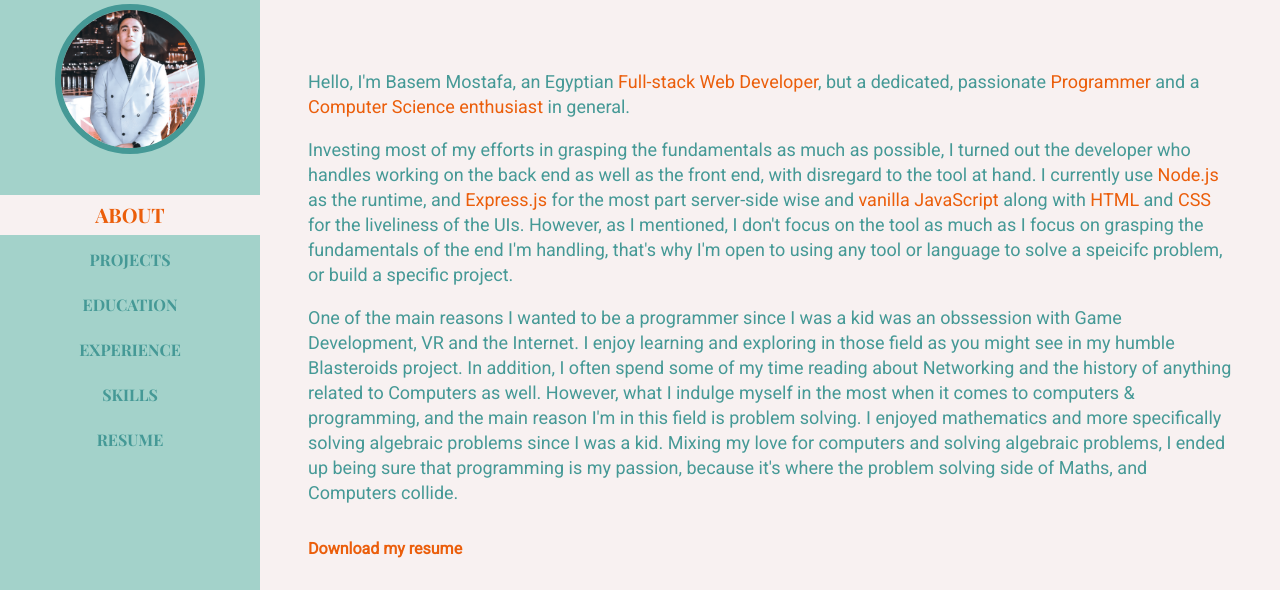
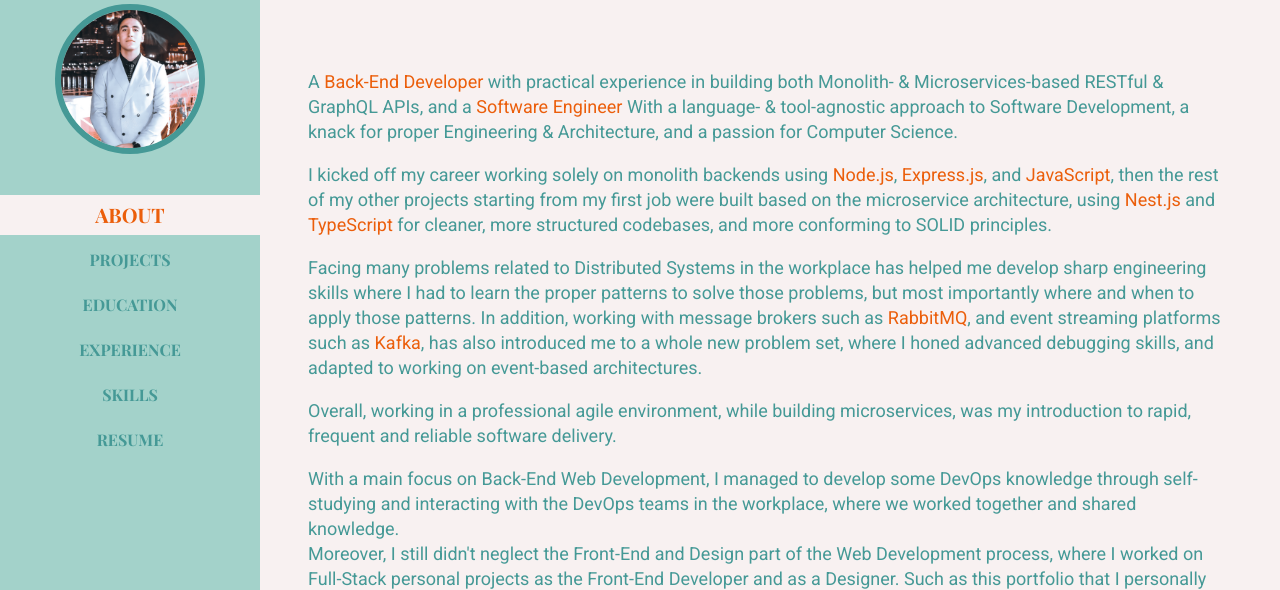
Before and after one commit to Basem98/portfolio, a website: page index.html in a window 1280 px wide. Shown: the part 168-758 px from the top of the page. Drawn offline with nearby package versions, Linux system fonts and the light colour scheme.

Commit message:
feat: Update about me section's content

```diff
--- a/index.html
+++ b/index.html
@@ -73,41 +73,53 @@
                     </div>
                 </h1>
                 <div class="subheading">
-                    Imbaba, Giza, Egypt &nbsp;·&nbsp;
+                    Giza, Egypt &nbsp;·&nbsp;
                     <a href="tel:+201092369774" class="mail-anch">+201092369774</a>&nbsp;·&nbsp;
                     <a class="mail-anch" href="mailto:basem.mostafa98@hotmail.com">basem.mostafa1698@gmail.com</a>
                 </div>
 
                 <p>
-                    Hello, I'm Basem Mostafa, an Egyptian <span>Full-stack Web Developer</span>,
-                    but a dedicated, passionate <span>Programmer</span> and a <span>Computer Science enthusiast</span>
-                    in general.
+                    A <span>Back-End Developer</span> with practical experience in building both Monolith- &
+                    Microservices-based RESTful & GraphQL APIs, and a
+                    <span>Software Engineer</span> With a
+                    language- & tool-agnostic approach to Software Development, a knack for proper Engineering &
+                    Architecture, and a passion for Computer Science.
                 </p>
                 <p>
-                    Investing most of my efforts in grasping the fundamentals as much as possible,
-                    I turned out the developer who handles working on the back end as well as the front end,
-                    with disregard to the tool at hand.
-                    I currently use <span>Node.js</span> as the runtime, and <span>Express.js</span> for the most part
-                    server-side wise
-                    and <span>vanilla JavaScript</span> along with <span>HTML</span> and <span>CSS</span> for the
-                    liveliness of the UIs.
-                    However, as I mentioned, I don't focus on the tool as much as I focus on grasping the fundamentals
-                    of the end I'm handling,
-                    that's why I'm open to using any tool or language to solve a speicifc problem, or build a specific
-                    project.
+                    I kicked off my career working solely on monolith backends using <span>Node.js</span>,
+                    <span>Express.js</span>, and <span>JavaScript</span>, then the
+                    rest of my other projects starting from my first job were built based on the microservice
+                    architecture, using <span>Nest.js</span> and <span>TypeScript</span> for cleaner, more structured
+                    codebases, and more
+                    conforming to SOLID
+                    principles.
                 </p>
                 <p>
-                    One of the main reasons I wanted to be a programmer since I was a kid was an obssession with Game
-                    Development, VR and the Internet.
-                    I enjoy learning and exploring in those field as you might see in my humble Blasteroids project.
-                    In addition, I often spend some of my time reading about Networking and the history of anything
-                    related to Computers as well.
-                    However, what I indulge myself in the most when it comes to computers & programming, and the main
-                    reason I'm in this field is problem solving.
-                    I enjoyed mathematics and more specifically solving algebraic problems since I was a kid. Mixing my
-                    love for computers and solving algebraic problems,
-                    I ended up being sure that programming is my passion, because it's where the problem solving side of
-                    Maths, and Computers collide.
+                    Facing many problems related to Distributed Systems in the workplace has helped me
+                    develop sharp engineering skills where I had to learn the proper patterns to solve those problems,
+                    but most importantly where and when to apply those patterns.
+                    In addition, working with message brokers such as <span>RabbitMQ</span>, and event streaming
+                    platforms such as
+                    <span>Kafka</span>, has also
+                    introduced me to a whole new problem set, where I honed advanced debugging skills, and adapted to
+                    working on event-based architectures.
+                </p>
+                <p>
+                    Overall, working in a professional agile environment, while building microservices, was my
+                    introduction to
+                    rapid,
+                    frequent and reliable software delivery.
+                </p>
+                <p>
+                    With a main focus on Back-End Web Development, I managed to develop some DevOps knowledge through
+                    self-studying and interacting with the DevOps teams in the workplace, where we worked together and
+                    shared knowledge.
+                    <br />
+                    Moreover, I still didn't neglect the Front-End and Design part of the Web
+                    Development process, where I worked on Full-Stack personal projects as the Front-End Developer and
+                    as a Designer. Such as this portfolio that I personally designed and wrote in
+                    pure JavaScript, <span>HTML</span>,
+                    and <span>CSS</span>, along with the other mentioned projects in the next section.
                 </p>
                 <a href="./assets/Basem Mostafa (Back-end JS-TS).pdf" class="resume-link" download><span>Download
                         my resume</span></a>
@@ -557,7 +569,8 @@
                     <p>Projects:</p>
                     <ul>
                         <li class="experience-subtitle"><a href="#projects">1. Czech – English Word Game</a></li>
-                        <li>&#x2022; A vanilla full-stack web application built as a platform for students of Czech and English to practice their vocabulary</li>
+                        <li>&#x2022; A vanilla full-stack web application built as a platform for students of Czech and
+                            English to practice their vocabulary</li>
                         <li>&#x2022; The front-end is built with vanilla JavaScript, HTML, and CSS
                         </li>
                         <li>&#x2022; Webpack is used for bundling</li>
```
